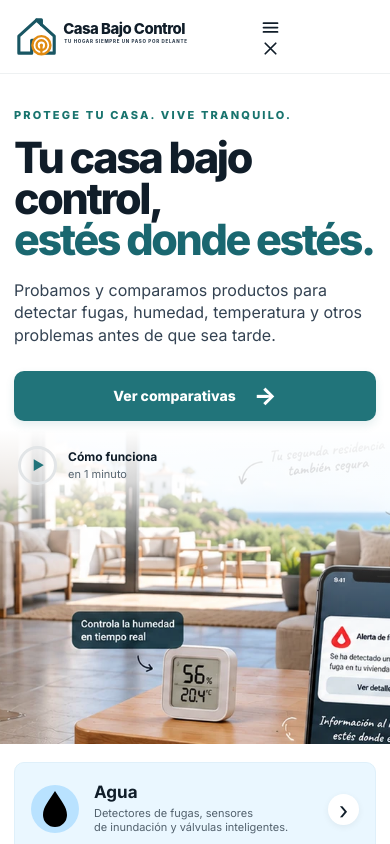
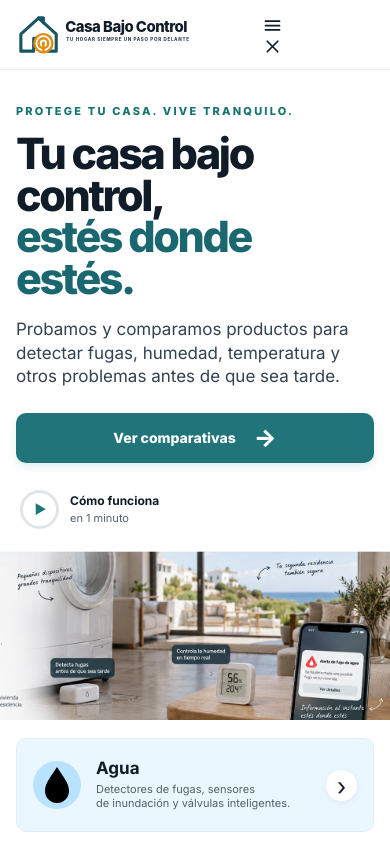
Before and after one commit to alexbcn1991-wq/casabajocontrol, a plain HTML site: page index.html in a window 390 px wide. Shown: the top 844 px of the page. Drawn offline with Linux system fonts and the light colour scheme.

Commit message:
Add files via upload

```diff
--- a/css/styles.css
+++ b/css/styles.css
@@ -10,159 +10,138 @@
 
 .article-hero{background:#eef4f1;padding:90px 0 75px}.article-hero .container{max-width:900px}.article-hero h1{font-size:clamp(42px,5vw,68px);line-height:1.02;letter-spacing:-.05em;margin:0 0 20px}.article-hero p{font-size:19px;color:#53616a;max-width:760px;margin:0}.article-body{background:#fff;padding:65px 0 100px}.article-container{max-width:850px}.article-section{padding:0 0 45px}.article-section h2{font-size:30px;line-height:1.1;letter-spacing:-.035em;margin:0 0 14px}.article-section p,.article-section li{font-size:16px;line-height:1.7;color:#46545d}.article-section ul{padding-left:22px}.article-cta{border-top:1px solid #e3e9e5;padding-top:30px}
 
-/* v0.7 — composición determinista del hero: marco derecho contenido */
-.container{width:min(calc(100% - 64px),1400px);margin-inline:auto}
-
-.site-header{height:74px}
-.header-inner{max-width:1400px}
+/* v0.8 — hero usando la composición fotográfica EXACTA de referencia */
+.container{width:min(calc(100% - 96px),1460px);margin-inline:auto}
 
 .hero{
   position:relative;
   min-height:430px;
+  height:430px;
   overflow:hidden;
+  background:#fff;
 }
 .hero-inner{
   position:relative;
+  z-index:4;
+  height:430px;
   min-height:430px;
   display:block;
 }
 .hero-copy{
   position:relative;
-  z-index:5;
-  width:52%;
-  max-width:690px;
-  padding:55px 0 30px;
+  z-index:10;
+  width:50%;
+  max-width:700px;
+  padding:55px 0 26px;
 }
 .hero h1{
-  font-size:clamp(46px,4.15vw,58px);
-  line-height:.96;
+  font-size:56px;
+  line-height:.97;
   letter-spacing:-.055em;
-  max-width:650px;
+  max-width:660px;
 }
-.hero-copy>p{
-  font-size:16px;
-  line-height:1.42;
-  max-width:590px;
-}
-.hero-actions{gap:25px;margin-top:22px}
+.hero-copy>p{font-size:17px;line-height:1.4;max-width:610px}
+.hero-actions{margin-top:22px;gap:27px}
 .hero-benefits{margin-top:27px}
 
-/* El bloque fotográfico es independiente de la columna de texto.
-   No puede crecer más allá de este rectángulo. */
+/* El PNG de 992x430 es el recorte exacto del mockup.
+   Se muestra completo, sin object-fit ni recortes: solo se escala proporcionalmente. */
 .hero-image{
   position:absolute;
-  z-index:1;
+  z-index:2;
   top:0;
   right:0;
-  width:58%;
-  height:430px;
+  width:min(59.33%, 992px);
+  height:auto;
+  aspect-ratio:992/430;
   overflow:hidden;
-  isolation:isolate;
 }
 .hero-image picture{
-  position:absolute;
-  inset:0;
   display:block;
+  width:100%;
+  height:100%;
 }
 .hero-image img{
-  position:absolute;
-  top:0;
-  right:0;
+  display:block;
   width:100%;
   height:100%;
-  display:block;
-  object-fit:cover;
-  object-position:58% 50%;
+  object-fit:contain;
+  object-position:right top;
 }
-.hero-image:before{
+.hero-image:before{display:none}
+
+/* El texto de la imagen de referencia que queda bajo el copy no debe interferir. */
+.hero-copy:after{
   content:"";
   position:absolute;
-  inset:0;
-  z-index:3;
-  pointer-events:none;
-  background:
-    linear-gradient(90deg,
-      rgba(255,255,255,1) 0%,
-      rgba(255,255,255,.98) 7%,
-      rgba(255,255,255,.78) 17%,
-      rgba(255,255,255,.28) 30%,
-      rgba(255,255,255,0) 45%),
-    linear-gradient(180deg,
-      rgba(255,255,255,0) 76%,
-      rgba(255,255,255,.08) 100%);
+  z-index:-1;
+  left:-40px;
+  top:0;
+  width:210px;
+  height:100%;
+  background:linear-gradient(90deg,#fff 0%,#fff 68%,rgba(255,255,255,0) 100%);
 }
 
-/* Etiquetas/anotaciones dentro del marco: nunca pueden desbordarlo. */
+/* El hero de referencia ya contiene móvil, sensores y anotaciones.
+   No se superponen elementos HTML encima. */
+.hero-image .phone,
 .hero-image .hero-callout,
-.hero-image .hero-note{
-  position:absolute;
-  z-index:5;
-  max-width:180px;
+.hero-image .hero-note{display:none}
+
+.topics{padding:18px 0 28px}
+.topic-grid{gap:18px}
+.topic{height:94px}
+.featured{padding-top:2px}
+.compare-grid{gap:17px}
+.compare-card{min-height:300px}
+
+@media(max-width:1100px){
+  .container{width:min(calc(100% - 64px),1400px)}
+  .hero-copy{width:49%;padding-top:45px}
+  .hero h1{font-size:50px}
+  .hero-image{width:61%;max-width:992px}
 }
 
-/* El móvil de la referencia queda dentro del marco derecho. */
-.hero-image .phone{
-  position:absolute;
-  z-index:4;
-  right:2.5%;
-  bottom:-5px;
-  height:68%;
-  width:auto;
-  object-fit:contain;
-}
-
-/* Categorías y comparativas mantienen el ancho óptico del mockup. */
-.topics{padding:18px 0 30px}
-.topic-grid{gap:16px}
-.topic{height:94px}
-.featured{padding-top:0}
-.compare-grid{gap:16px}
-
-/* Pantallas intermedias: el bloque derecho se reduce, no invade el texto. */
-@media (max-width:1100px){
-  .container{width:min(calc(100% - 48px),1200px)}
-  .hero-copy{width:56%;padding-top:48px}
-  .hero h1{font-size:50px}
-  .hero-image{width:54%;height:430px}
-}
-
-/* Móvil: composición vertical; la foto vuelve a ser un bloque propio. */
-@media (max-width:850px){
-  .container{width:calc(100% - 36px)}
-  .hero{min-height:650px}
-  .hero-inner{min-height:650px}
+@media(max-width:850px){
+  .container{width:calc(100% - 40px)}
+  .hero{
+    height:600px;
+    min-height:600px;
+  }
+  .hero-inner{
+    height:600px;
+    min-height:600px;
+  }
   .hero-copy{
     width:100%;
-    max-width:none;
-    padding:42px 0 0;
+    max-width:650px;
+    padding-top:38px;
   }
-  .hero h1{
-    font-size:clamp(42px,10vw,52px);
-    max-width:650px;
-  }
+  .hero h1{font-size:clamp(42px,9vw,54px)}
   .hero-image{
     top:auto;
     bottom:0;
-    left:0;
-    right:0;
-    width:100%;
-    height:320px;
+    left:50%;
+    right:auto;
+    transform:translateX(-50%);
+    width:min(992px,100%);
+    height:auto;
+    aspect-ratio:992/430;
   }
-  .hero-image:before{
-    background:
-      linear-gradient(180deg,
-        rgba(255,255,255,1) 0%,
-        rgba(255,255,255,.82) 17%,
-        rgba(255,255,255,.18) 43%,
-        rgba(255,255,255,0) 62%);
+  .hero-copy:after{
+    left:-20px;
+    top:-10px;
+    width:calc(100% + 40px);
+    height:160px;
+    background:linear-gradient(180deg,#fff 0%,rgba(255,255,255,.98) 58%,rgba(255,255,255,0) 100%);
   }
 }
 
-@media (max-width:560px){
-  .container{width:calc(100% - 28px)}
-  .hero{min-height:670px}
-  .hero-inner{min-height:670px}
+@media(max-width:560px){
+  .container{width:calc(100% - 32px)}
+  .hero{height:650px;min-height:650px}
+  .hero-inner{height:650px;min-height:650px}
   .hero-copy{padding-top:34px}
   .hero h1{font-size:43px}
-  .hero-image{height:315px}
+  .hero-image{width:100%}
 }
--- a/index.html
+++ b/index.html
@@ -23,7 +23,7 @@
 <div class="header-tools"><button class="search-button" type="button" aria-label="Buscar" hidden><svg viewBox="0 0 24 24" aria-hidden="true"><circle cx="11" cy="11" r="7"></circle><path d="m20 20-4-4"></path></svg></button><button class="mobile-menu" type="button" aria-label="Abrir menú" aria-controls="main-nav" aria-expanded="false"><svg class="icon-open" viewBox="0 0 24 24" aria-hidden="true"><path d="M4 7h16M4 12h16M4 17h16"></path></svg><svg class="icon-close" viewBox="0 0 24 24" aria-hidden="true"><path d="M6 6l12 12M18 6 6 18"></path></svg></button></div>
 </div></header>
 <main id="contenido">
-<section class="hero"><div class="hero-image"><picture><source media="(max-width: 700px)" srcset="img/hero-home.webp"><img src="img/hero-home.webp" srcset="img/hero-home@2x.webp 2x" alt="Vivienda mediterránea equipada con dispositivos para detectar fugas y controlar la humedad" width="872" height="440" fetchpriority="high"></picture></div><div class="container hero-inner">
+<section class="hero"><div class="hero-image"><picture><img src="img/hero-reference.png" alt="Vivienda mediterránea equipada con dispositivos para detectar fugas y controlar la humedad" width="992" height="430" fetchpriority="high"></picture></div><div class="container hero-inner">
 <div class="hero-copy"><span class="eyebrow">Protege tu casa. Vive tranquilo.</span><h1>Tu casa bajo control,<br><span>estés donde estés.</span></h1><p>Probamos y comparamos productos para detectar fugas, humedad, temperatura y otros problemas antes de que sea tarde.</p>
 <div class="hero-actions"><a class="button button-primary" href="comparativas/">Ver comparativas <span>→</span></a><a class="how-link" href="como-probamos/"><span class="play">▶</span><span><strong>Cómo funciona</strong><small>en 1 minuto</small></span></a></div>
 <div class="hero-benefits"><div><span class="benefit-icon" aria-hidden="true"><svg viewBox="0 0 32 32"><path d="M16 3 27 7v8c0 7-4.7 11.8-11 14C9.7 26.8 5 22 5 15V7l11-4Z"></path><path d="m10.5 15.5 3.4 3.4 7-7"></path></svg></span><span>Análisis reales<br>y sin rodeos</span></div><i></i><div><span class="benefit-icon" aria-hidden="true"><svg viewBox="0 0 32 32"><path d="m13 3 1 3.2a10.6 10.6 0 0 1 4 0L19 3l4 1.8-1.5 3a10.6 10.6 0 0 1 2.8 2.8l3-1.5 1.8 4-3.2 1a10.6 10.6 0 0 1 0 4l3.2 1-1.8 4-3-1.5a10.6 10.6 0 0 1-2.8 2.8l1.5 3-4 1.8-1-3.2a10.6 10.6 0 0 1-4 0L13 29l-4-1.8 1.5-3a10.6 10.6 0 0 1-2.8-2.8l-3 1.5-1.8-4 3.2-1a10.6 10.6 0 0 1 0-4l-3.2-1 1.8-4 3 1.5a10.6 10.6 0 0 1 2.8-2.8l-1.5-3L13 3Z"></path><circle cx="16" cy="16" r="4.2"></circle></svg></span><span>Guías paso a paso<br>para instalar y usar</span></div><i></i><div><span class="benefit-icon" aria-hidden="true"><svg viewBox="0 0 32 32"><path d="m4 15 12-10 12 10v13H19v-8h-6v8H4Z"></path><path d="M22 7V3h3v6"></path></svg></span><span>Soluciones para tu vivienda<br>habitual o segunda residencia</span></div></div></div>
```
Also changed, not shown: 1 other file.
